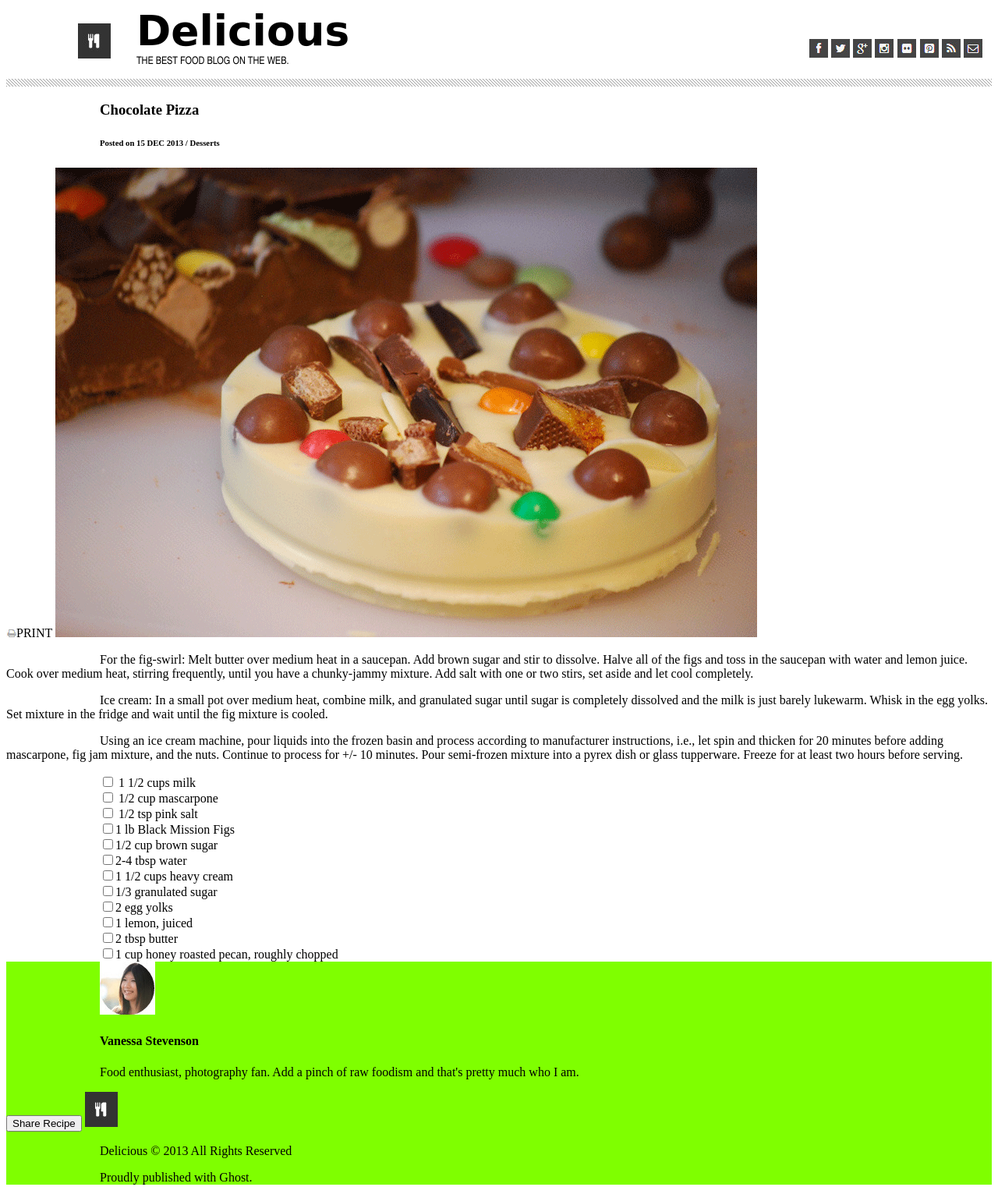
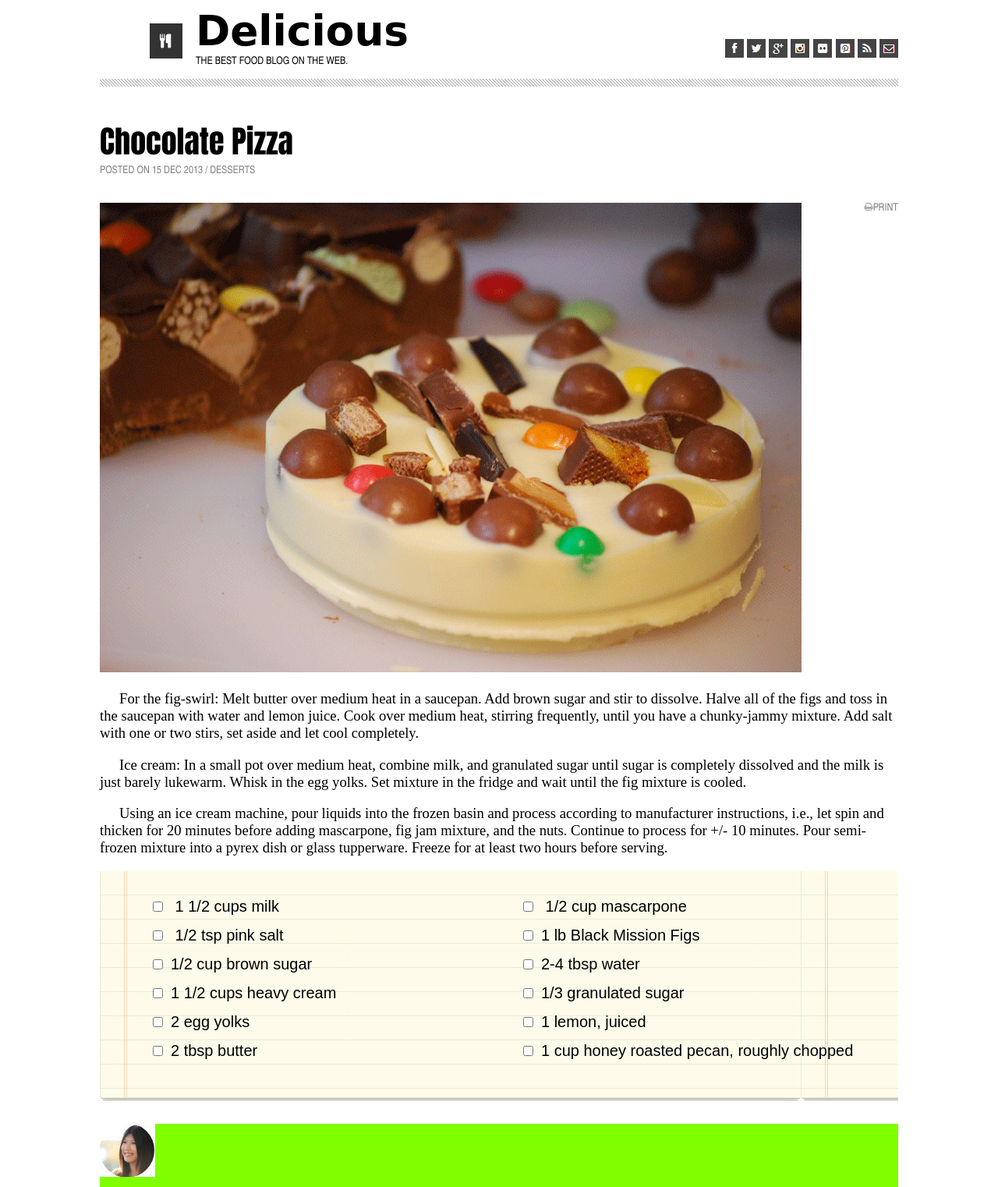
Before and after one commit to SjaanHydrick/lab10-choco-pizza, a plain HTML site: page index.html in a window 1280 px wide. Shown: the top 1522 px of the page at 78% size. Drawn offline with Linux system fonts and the light colour scheme.

Commit message:
body done

```diff
--- a/index.html
+++ b/index.html
@@ -39,8 +39,8 @@
             <li><input type="checkbox">1/2 cup brown sugar</li>
             <li><input type="checkbox">2-4 tbsp water</li>
             <li><input type="checkbox">1 1/2 cups heavy cream</li>
-            <li><input type="checkbox">1/3 granulated sugar</li>
-            <li><input type="checkbox">2 egg yolks</li>
+            <li id="strikethru"><input type="checkbox">1/3 granulated sugar</li>
+            <li id="strikethru"><input type="checkbox">2 egg yolks</li>
             <li><input type="checkbox">1 lemon, juiced</li>
             <li><input type="checkbox">2 tbsp butter</li>
             <li><input type="checkbox">1 cup honey roasted pecan, roughly chopped</li>
--- a/style.css
+++ b/style.css
@@ -1,10 +1,6 @@
-header {
-
-}
-
 #logo {
 position: absolute;
-left: 100px;
+left: 15%;
 top: 30px;
 }
 
@@ -13,13 +9,13 @@ h1 {
     font-family: Brush Script MT, Brush Script Std, cursive;
     font-size: 40pt;
     margin-top: 0;
-    margin-left: 47px;
+    margin-left: 12%;
     margin-bottom: 0px;
 }
 
 header > span {
     position: absolute;
-    right: 20px;
+    right: 10%;
     top: 50px;
 }
 
@@ -28,7 +24,7 @@ header > p {
     font-weight: lighter;
     text-transform: uppercase;
     font-size: 10pt;
-    margin-left: 47px;
+    margin-left: 12%;
     margin-top: 0px;
 }
 
@@ -42,44 +38,75 @@ header::after {
 }
 
 body {
-    text-indent: 120px;
+    margin-right: 10%;
+    margin-left: 10%;
 }
 
 h3 {
+    font-size: 30pt;
+    font-family: Impact, fantasy;
+    margin-bottom: 0;
 
 }
 
 h6 {
+    font-family: Arial Narrow, sans-serif;
+    font-weight: lighter;
+    text-transform: uppercase;
+    font-size: 10pt;
+    margin-top: 0;
+    color: gray;
+}
 
+body > span {
+    float: right;
+    font-family: Arial Narrow, sans-serif;
+    font-weight: lighter;
+    text-transform: uppercase;
+    font-size: 10pt;
+    color: gray;
+    margin-top: 0;
 }
 
 body > p {
-
+    font-size: 14pt;
+    text-indent: 25px;
 }
 
 body > img {
-
+    position: relative;
+    justify-content: center;
 }
 
 #ingredients {
-
+    height: 260px;
+    padding: 17px;
+    background-image: url(./lab-assets/list-bg.png);
 }
 
 ul {
+    display: grid;
+    grid-template-columns: 1fr 1fr;
+    margin-top: 10px;
     list-style-type: none;
-    margin: 0;
-    padding: 0;
 }
 
 input {
-
+    margin-right: 10px;
 }
 
 li {
+    margin: 7px;
+    font-family: Marker Felt, fantasy;
+    font-size: 15pt;
+}
 
+.strikethru {
+    text-decoration: line-through;
 }
 
 footer {
+    margin-top: 30px;
     background-color: chartreuse;
 }
 
```
